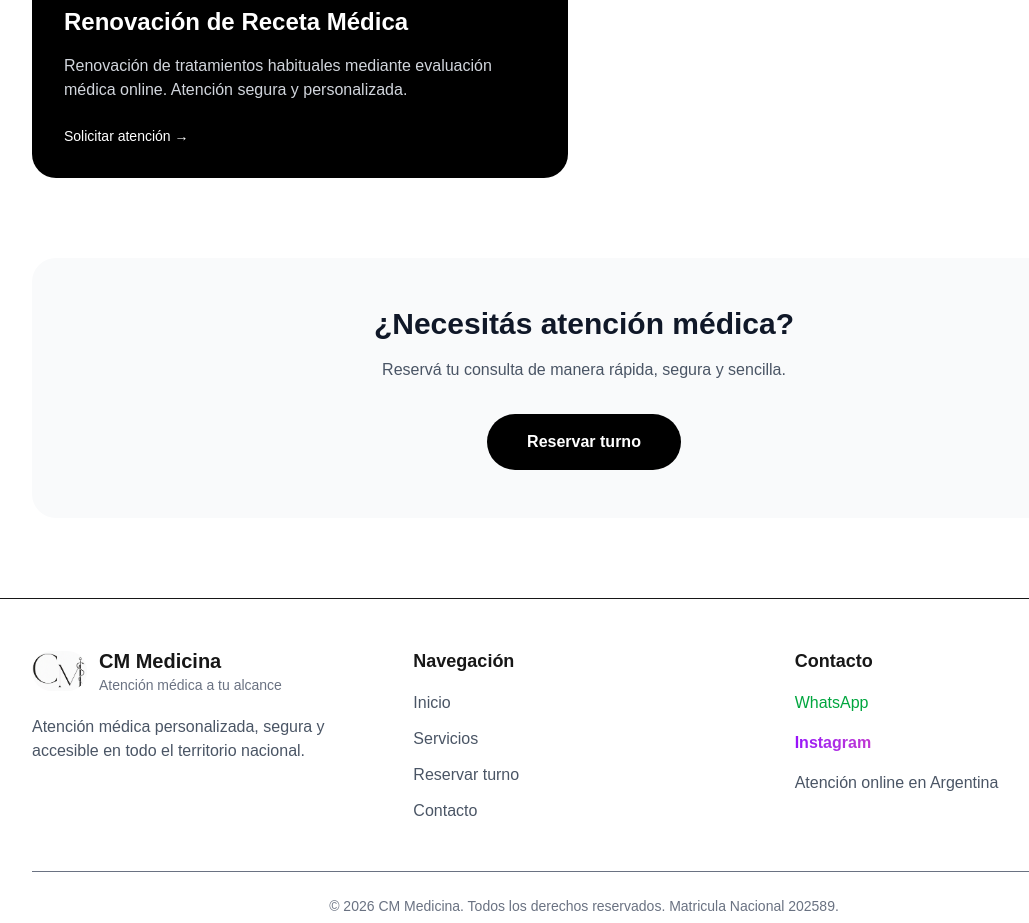
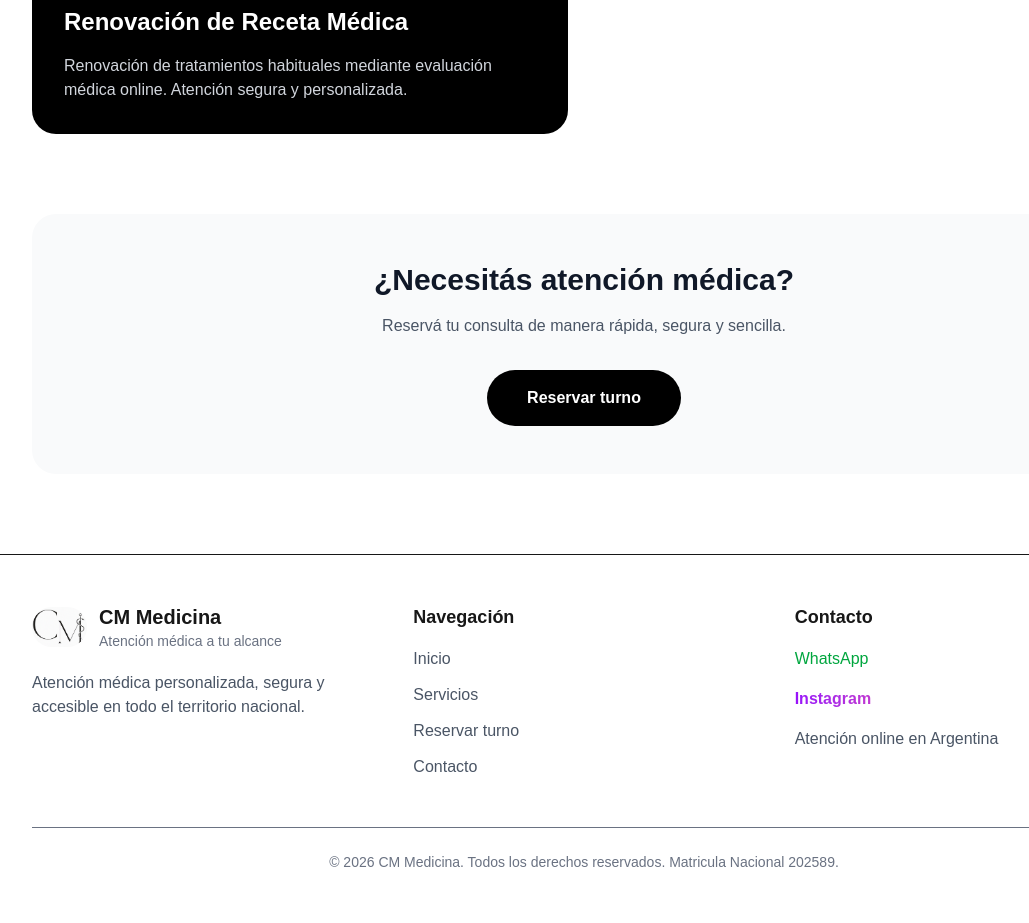
Before and after one commit to camillamacedo/cmmedicina, a Next.js app: page /servicios in a window 1280 px wide. Shown: the part 1266-2189 px from the top of the page, without its empty margins (56-1085 px from the left). Built offline with nearby package versions, Linux system fonts and the light colour scheme.

Commit message:
receta 2

```diff
--- a/app/servicios/page.tsx
+++ b/app/servicios/page.tsx
@@ -160,9 +160,7 @@ export default function Servicios() {
     Atención segura y personalizada.
   </p>
 
-  <div className="mt-6 text-sm font-medium text-white">
-    Solicitar atención →
-  </div>
+
 </Link>
 
         </section>
```
